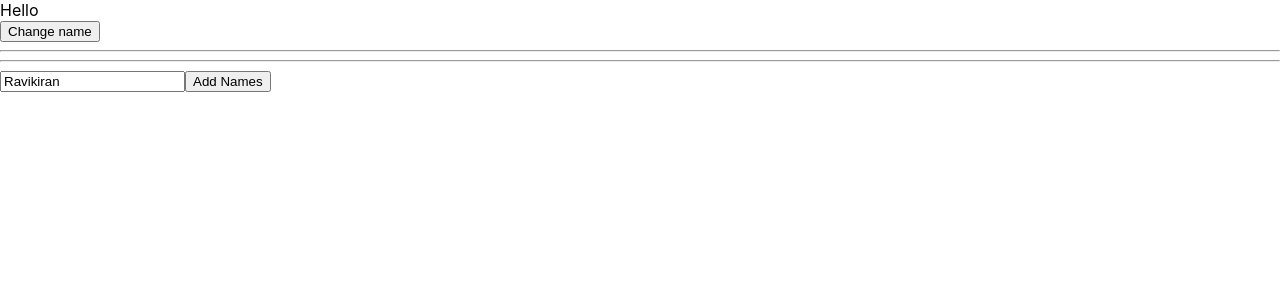
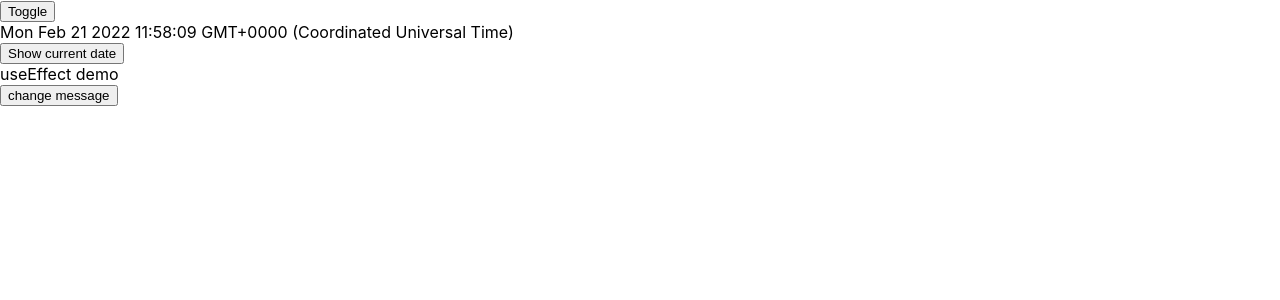
Before and after one commit to ravikiran-fullstack/react-hooks, a React (Create React App) app: page / in a window 1280 px wide. Shown: the top 300 px of the page. Built offline with nearby package versions, Linux system fonts and the light colour scheme.

Commit message:
useEffect demo added

```diff
--- a/src/App.js
+++ b/src/App.js
@@ -1,43 +1,14 @@
 import { useState } from "react";
-
+import EffectHook from "./EffectHook";
 function App() {
-  const [value, setValue] = useState("Ravikiran"); // cant use useState conditionally, or inside the function
-  const [names, setNames] = useState([]);
-
-  const [flag, setFlag] = useState(false);
-
-  const changeName = () => {
-    setValue("Ravikiran Yadav");
-    setFlag(true);
-  };
-
-  const addNames = (e) => {
-    e.preventDefault();
-
-    setNames([...names, { id: names.length, name: value }]);
-    console.log(names);
-  };
+  const [flag, setFlag] = useState(true);
 
   return (
-    <div className='App'>
-      <div>Hello {flag ? value : ""}</div>
-      <button onClick={changeName}>Change name</button>
-      <hr />
-      <hr />
-      <form onSubmit={addNames}>
-        <input
-          type='text'
-          value={value}
-          placeholder='add name'
-          onChange={(e) => setValue(e.target.value)}
-        />
-        <button type='submit'>Add Names</button>
-      </form>
-      <ol>
-        {names.map((item) => {
-          return <li key={item.id}>{item.name}</li>;
-        })}
-      </ol>
+    <div>
+      <div>
+        <button onClick={() => setFlag(!flag)}>Toggle</button>
+      </div>
+      <div>{flag && <EffectHook></EffectHook>}</div>
     </div>
   );
 }
--- /dev/null
+++ b/src/EffectHook.js
@@ -0,0 +1,33 @@
+import React, { useState, useEffect } from "react";
+
+const EffectHook = () => {
+  const [time, setTime] = useState(new Date().toString());
+  const [message, setMessage] = useState("useEffect demo");
+
+  useEffect(() => {
+    console.log("Component mounted or updated", time);
+    const interval = setInterval(showDate, 1000);
+
+    return () => {
+      console.log("clean up of interval");
+      clearInterval(interval);
+    };
+  }, [time, message]); // empty array for only for first time mounting
+
+  const showDate = () => {
+    setTime(new Date().toString());
+  };
+  return (
+    <div>
+      <div>{time}</div>
+      <button onClick={showDate}>Show current date</button>
+
+      <div>{message}</div>
+      <button onClick={() => setMessage("Changed functional component")}>
+        change message
+      </button>
+    </div>
+  );
+};
+
+export default EffectHook;
```
Also changed, not shown: src/StateHook.js (added, +46 -0 lines).
